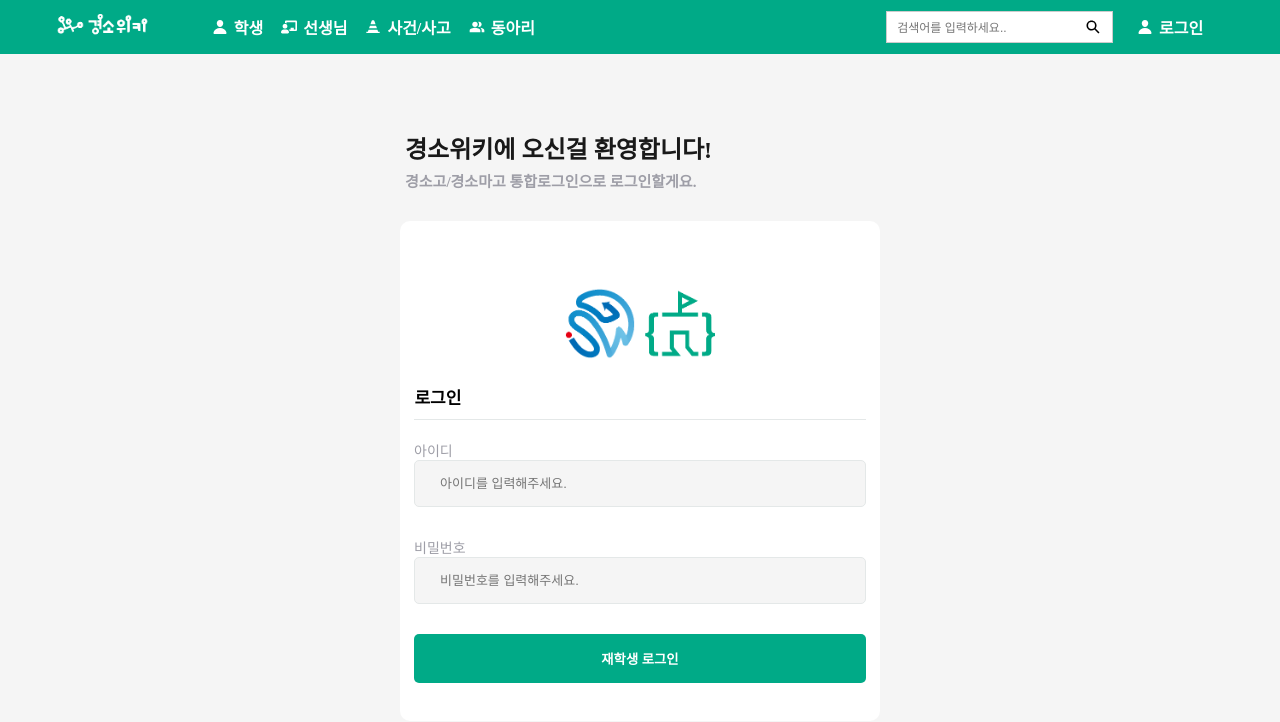
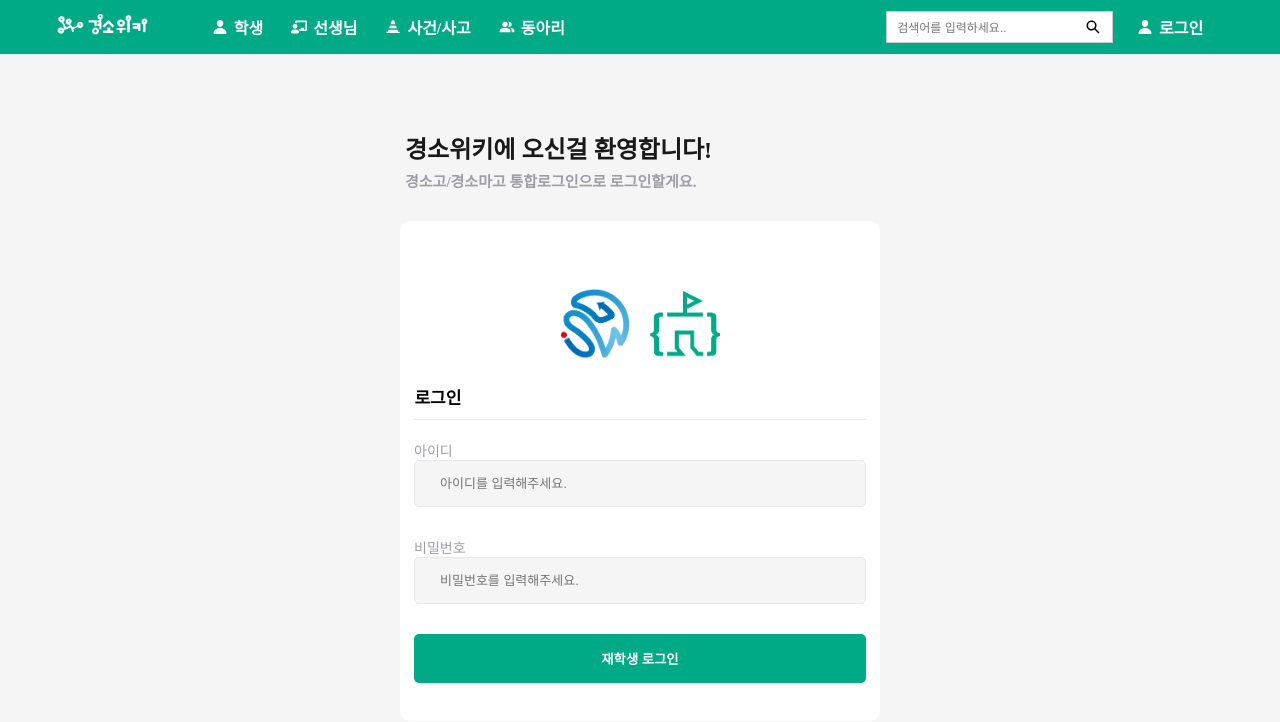
Before and after one commit to GYEONGSOWIKI/GYEONGSOWIKI_WEB_FE, a React (Vite) app: page /login in a window 1280 px wide. Shown: the top 722 px of the page. Built offline with nearby package versions, Linux system fonts and the light colour scheme; a web font is replaced by a local one.

Commit message:
💄 change style

```diff
--- a/src/components/Header/style.ts
+++ b/src/components/Header/style.ts
@@ -35,7 +35,7 @@ export const NavCont = styled.nav`
 
 export const NavWrap = styled.div`
   display: flex;
-  gap: 18px;
+  gap: 28px;
 `;
 
 export const SearchCont = styled.div`
--- a/src/components/Item/Symbol/index.tsx
+++ b/src/components/Item/Symbol/index.tsx
@@ -10,7 +10,7 @@ const Symbol = () => {
                 initial={{ rotate: "-60deg", scale: 2 }}
                 animate={{ rotate: "0deg", scale: 1 }}
                 transition={{ duration: 0.3 }}
-                style={{ display: "flex", gap: "10px" }}
+                style={{ display: "flex", gap: "20px" }}
             >
                 <img
                     draggable={false}
```
